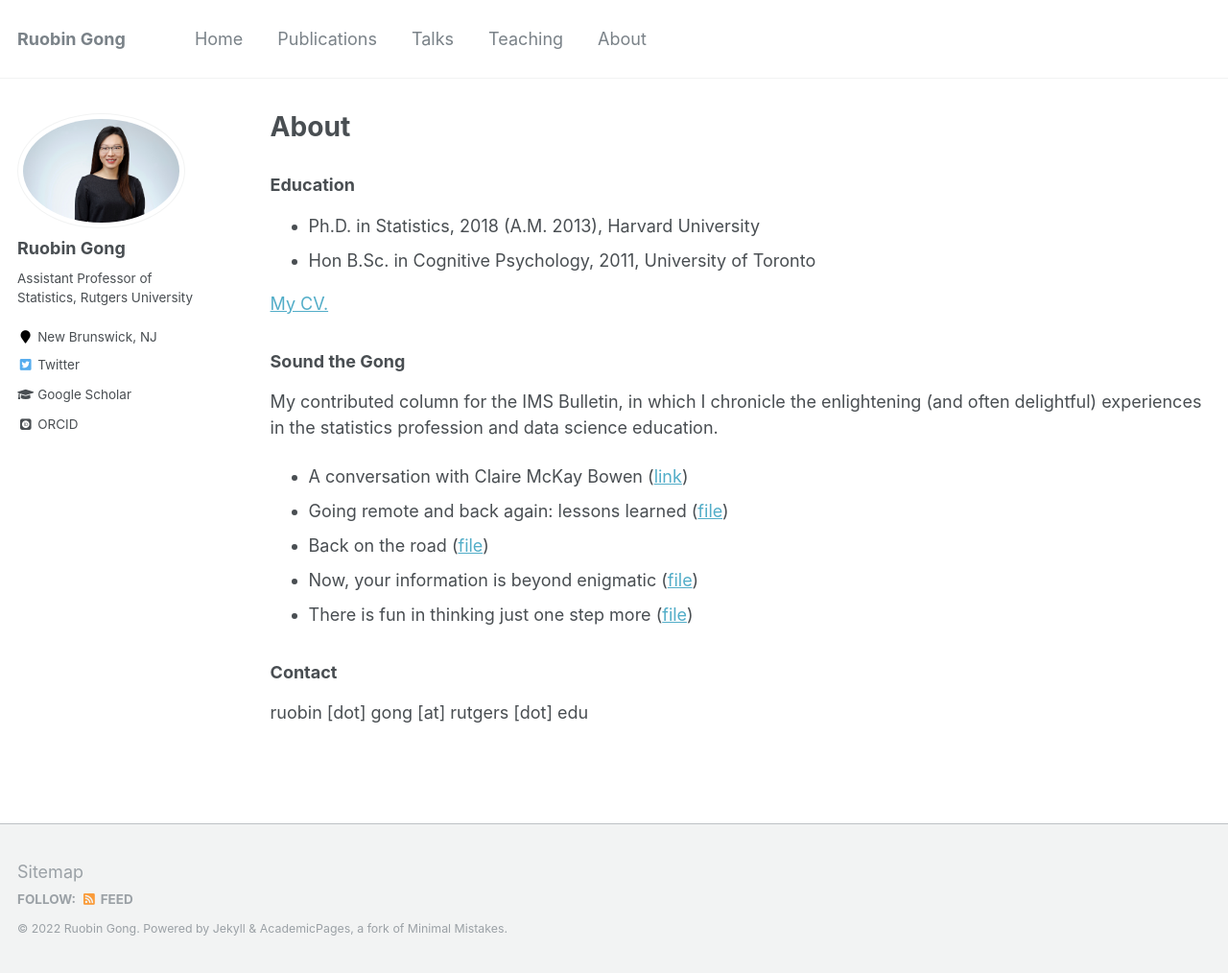
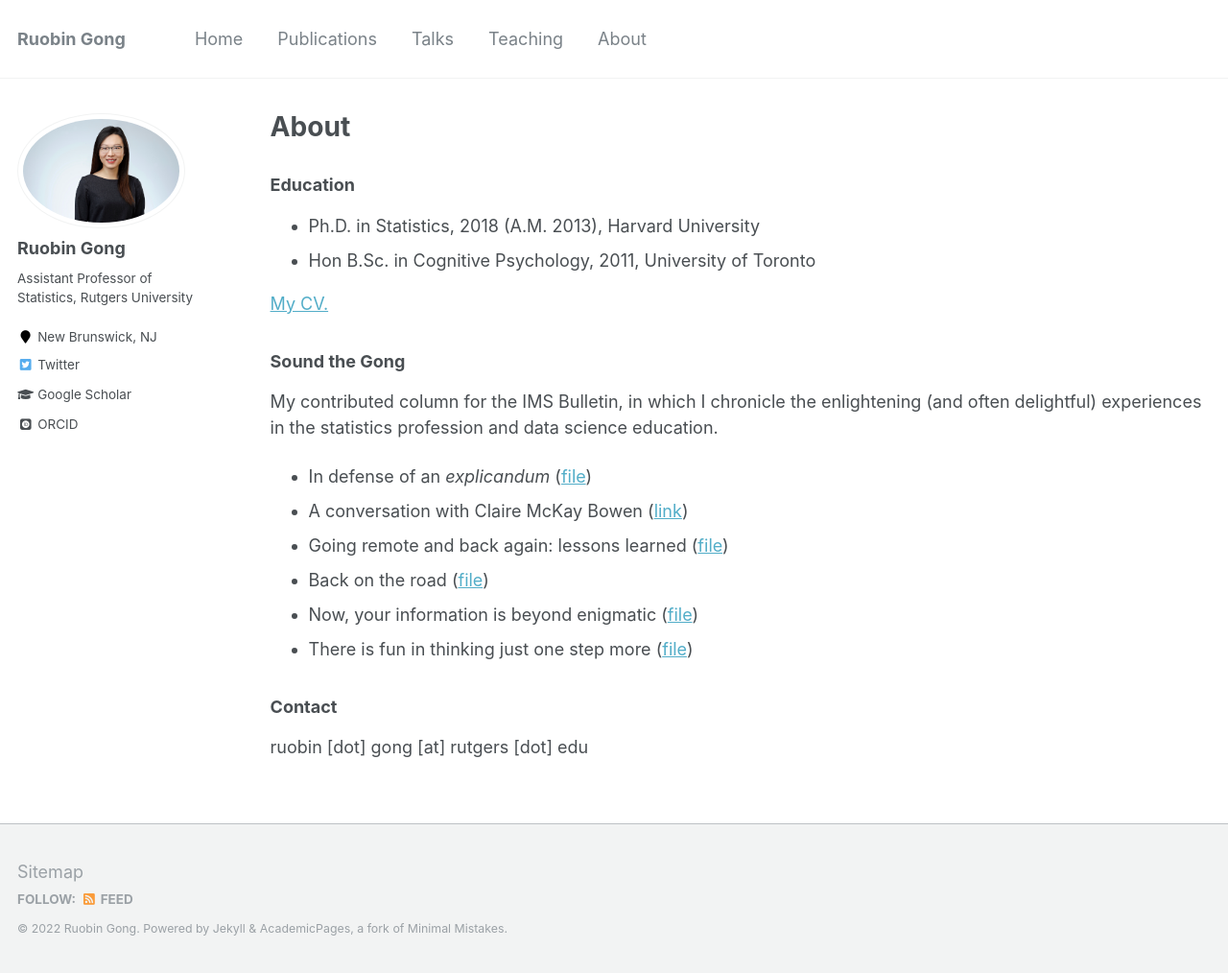
Before and after one commit to RuobinGong/RuobinGong.github.io, a Jekyll site: the page built from _pages/about.md, in a window 1280 px wide and 1014 px high. Shown: the whole window at 96% size. Built offline with Jekyll 4.4.1, drawn with Linux system fonts in a browser that asks for light colours; some web fonts are replaced.

Commit message:
Update about.md

```diff
--- a/_pages/about.md
+++ b/_pages/about.md
@@ -20,6 +20,7 @@ author_profile: true
 
 My contributed column for the IMS Bulletin, in which I chronicle the enlightening (and often delightful) experiences in the statistics profession and data science education.
 
+* In defense of an _explicandum_ ([file](https://RuobinGong.github.io/files/Gong2022-IMS51-7.pdf))
 * A conversation with Claire McKay Bowen ([link](https://imstat.org/2022/04/01/ruobin-gong-interviews-claire-mckay-bowen/))
 * Going remote and back again: lessons learned ([file](https://RuobinGong.github.io/files/Gong2021-IMS50-6.pdf))
 * Back on the road ([file](https://RuobinGong.github.io/files/Gong2021-IMS50-3.pdf))
```
